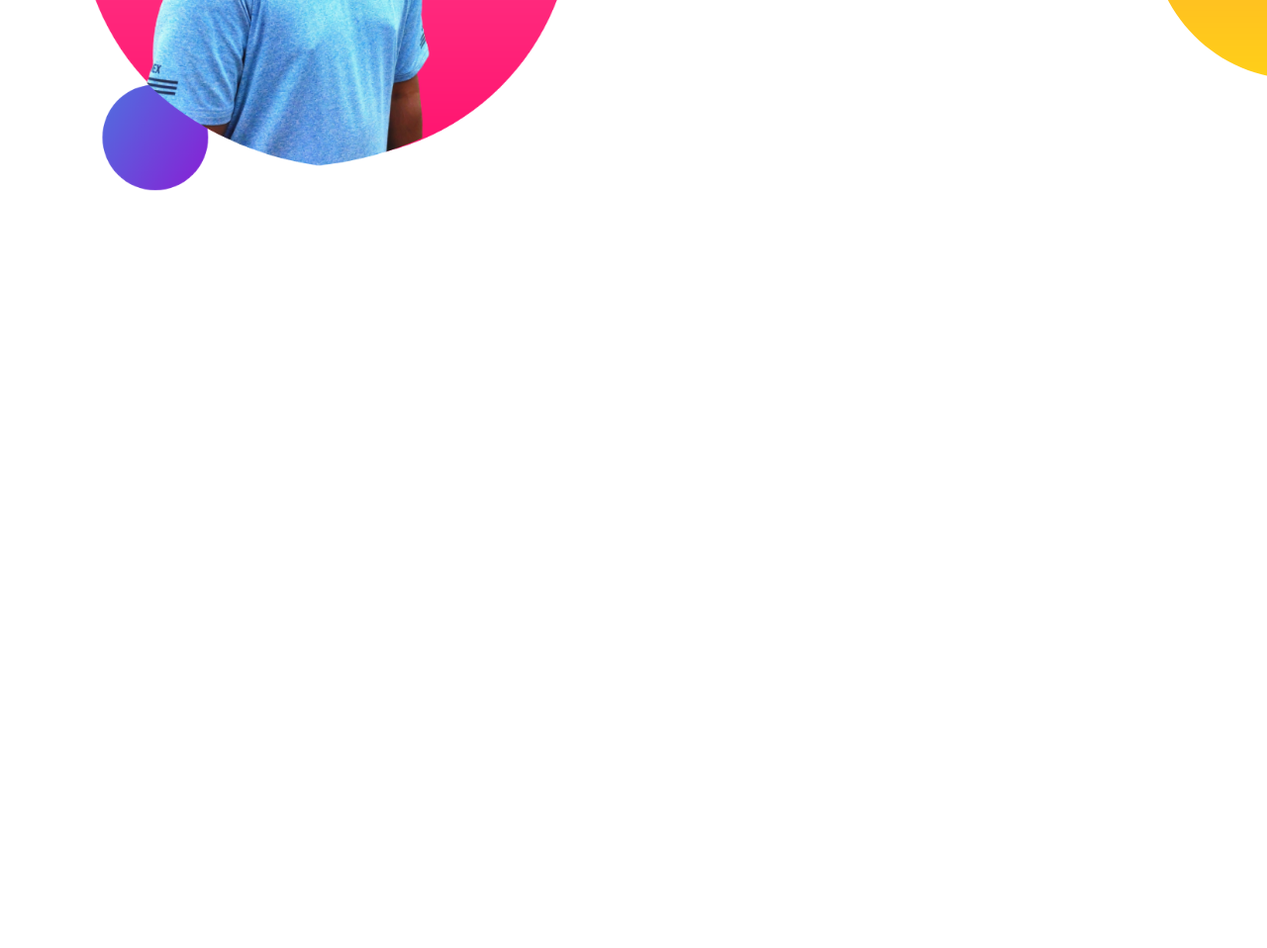
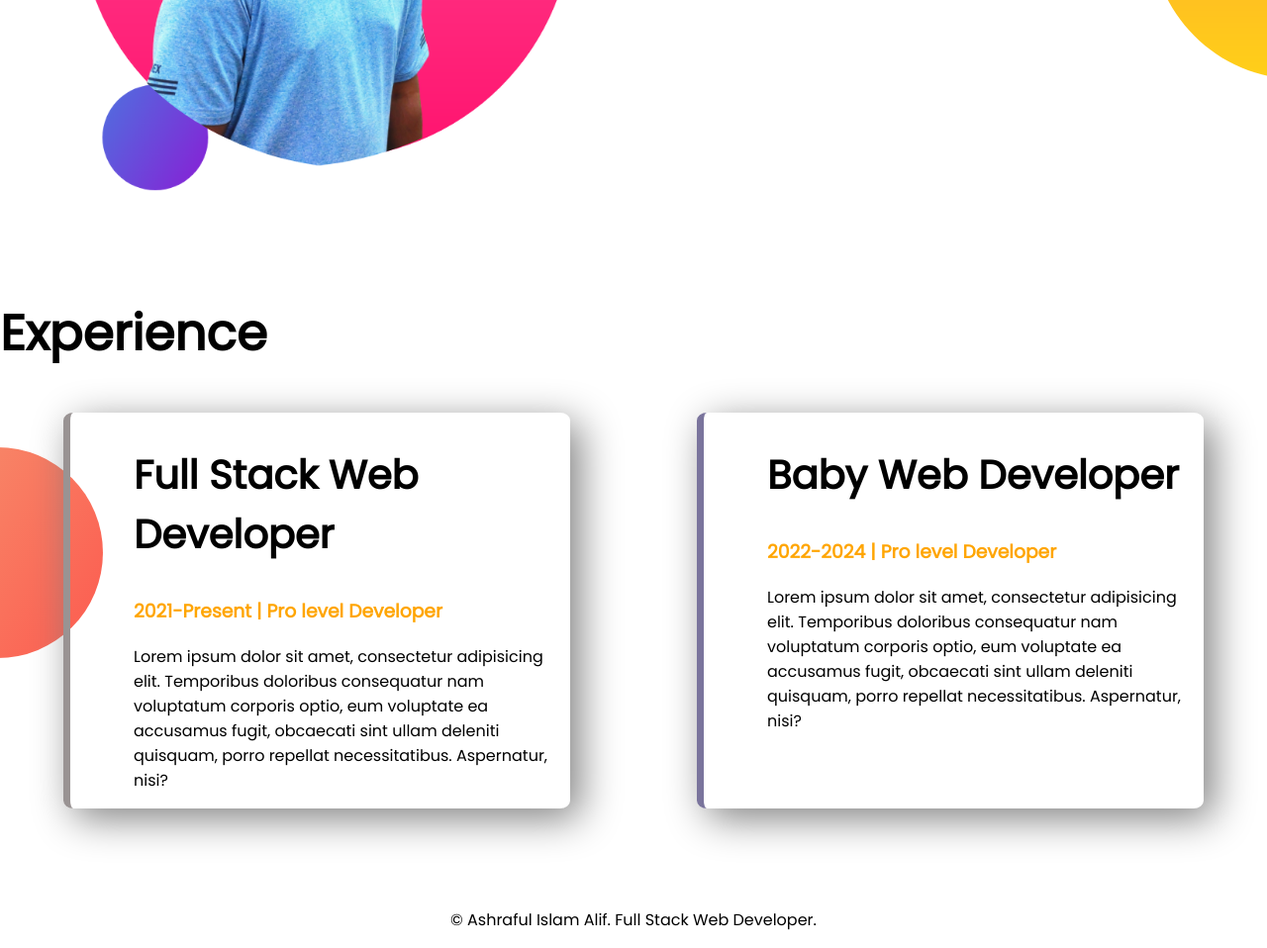
Before and after one commit to Ashraful-Islam-Alif/developer-portfolio, a plain HTML site: page index.html in a window 1280 px wide. Shown: the part 994-1952 px from the top of the page at 99% size. Before the commit the page ends 1294 px from the top, so only its background shows below. Drawn offline with Linux system fonts and the light colour scheme.

Commit message:
footer and border added

```diff
--- a/index.html
+++ b/index.html
@@ -14,7 +14,7 @@
 
 <body>
 
-    <section class="top-banner">
+    <section class="top-banner flexible-container">
         <div class="half-width">
             <h1>Welcome TO</h1>
             <h1> <span class="name-color">Ashraful Islam Alif</span> World!!</h1>
@@ -31,7 +31,7 @@
         </div>
     </section>
 
-    <section class="Deam-big">
+    <section class="Deam-big flexible-container">
         <div class="half-width">
             <img src="./images/image2.png" alt="">
         </div>
@@ -48,6 +48,37 @@
         </div>
     </section>
 
+    <section class="experience-container">
+        <h1>Experience</h1>
+        <div class="flexible-container">
+            <div id="stack-border" class="experience-developer">
+                <h2>Full Stack Web Developer</h2>
+                <h3 class="h3-color">2021-Present | Pro level Developer</h3>
+                <p>Lorem ipsum dolor sit amet, consectetur adipisicing elit. Temporibus doloribus consequatur nam
+                    voluptatum
+                    corporis optio, eum voluptate ea accusamus fugit, obcaecati sint ullam deleniti quisquam, porro
+                    repellat
+                    necessitatibus. Aspernatur, nisi?</p>
+            </div>
+
+            <div id="baby-border" class="experience-developer">
+                <h2>Baby Web Developer</h2>
+                <h3 class="h3-color">2022-2024 | Pro level Developer</h3>
+                <p>Lorem ipsum dolor sit amet, consectetur adipisicing elit. Temporibus doloribus consequatur nam
+                    voluptatum
+                    corporis optio, eum voluptate ea accusamus fugit, obcaecati sint ullam deleniti quisquam, porro
+                    repellat
+                    necessitatibus. Aspernatur, nisi?</p>
+            </div>
+        </div>
+    </section>
+
+    <footer>
+        <p>
+            &#169 Ashraful Islam Alif. Full Stack Web Developer.
+        </p>
+    </footer>
+
 </body>
 
 </html>
--- a/style.css
+++ b/style.css
@@ -6,17 +6,21 @@ body{
 h1{
     font-size: 50px;
 }
+h2{
+    font-size: 40px;
+}
 .name-color{
     color: orange;
 }
 
-section{
+.flexible-container{
     display: flex;
     margin-bottom: 100px;
 }
 .half-width{
     width: 50%;
     padding-left: 2%;
+
 }
 .half-width img{
     width: 90%;
@@ -40,3 +44,28 @@ section{
     background-repeat: no-repeat;
     background-position: right;
 }
+.h3-color{
+    color: orange;
+}
+.experience-container{
+    background-image: url(./images/exp-bg.png);
+    background-repeat: no-repeat;
+    background-position: left;
+}
+.experience-developer{
+    margin-left: 5%;
+    margin-right: 5%;
+    padding-left: 5%;
+    border-radius: 2%;
+    box-shadow: 10px 10px 40px gray;
+}
+#stack-border{
+    border-left: 7px solid rgb(153, 147, 147);
+}
+
+#baby-border{
+    border-left: 7px solid rgba(17, 6, 78, 0.555);
+}
+footer p{
+    text-align: center;
+}
```
